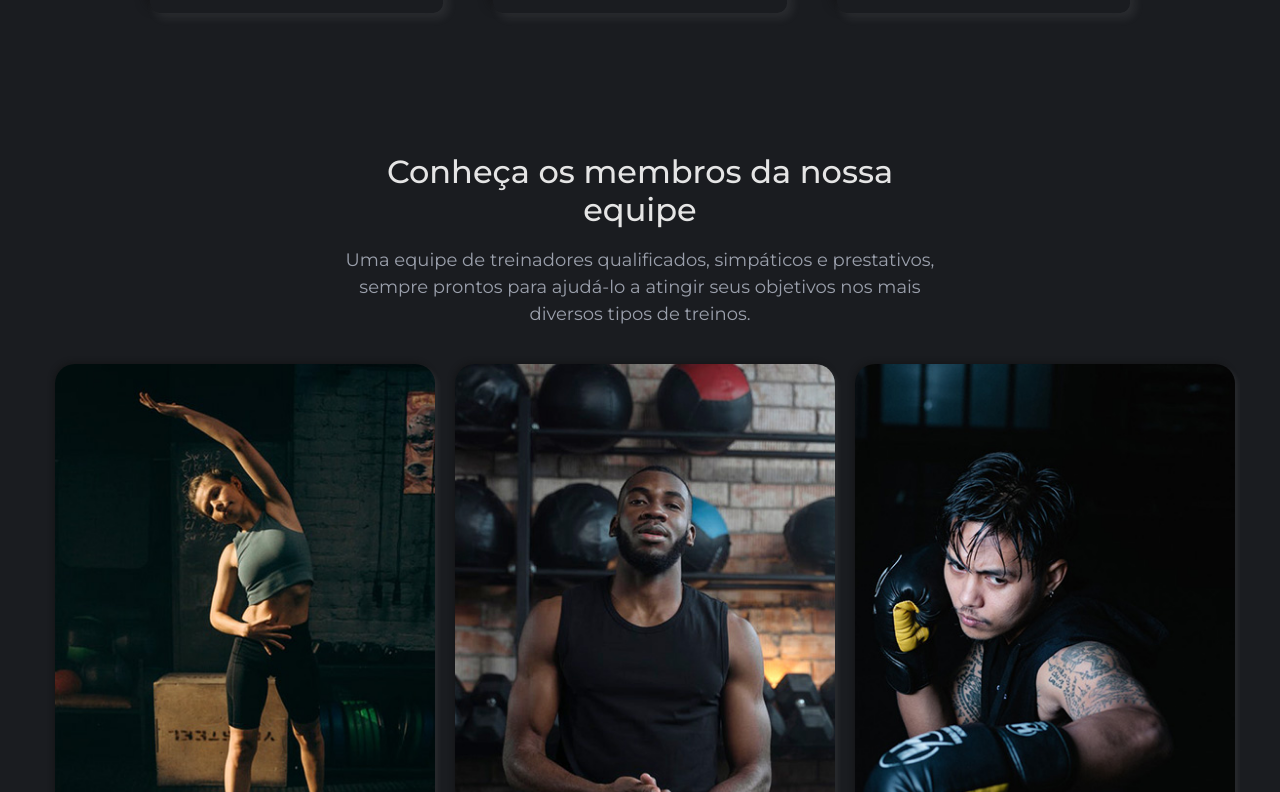
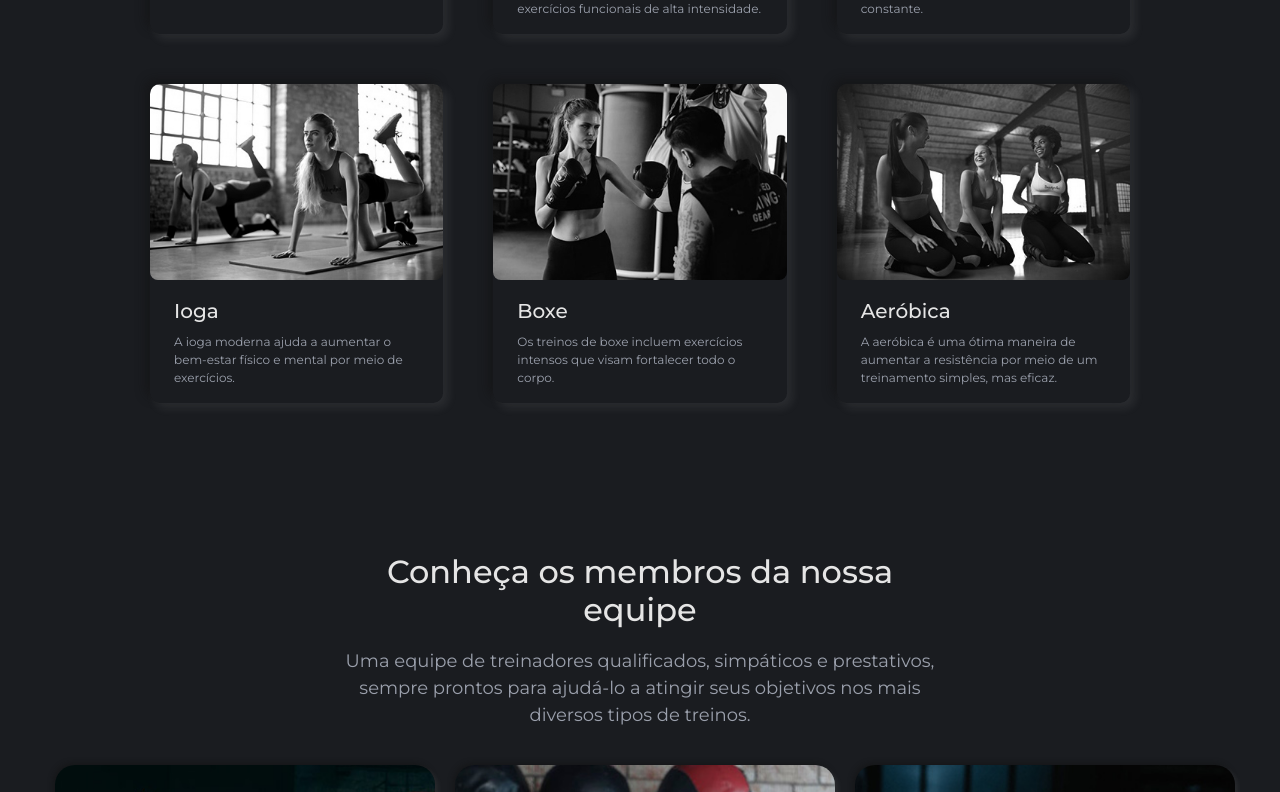
Before and after one commit to itseduardolima/kadu-fitness, a React (Vite) app: page / in a window 1280 px wide. Shown: the part 1748-2540 px from the top of the page. Built offline with nearby package versions, Linux system fonts and the light colour scheme.

Commit message:
feat: navigation

```diff
--- a/src/App.tsx
+++ b/src/App.tsx
@@ -1,3 +1,4 @@
+import { About } from "./components/About";
 import { Classes } from "./components/Classes";
 import Footer from "./components/Footer";
 import { Gallery } from "./components/Gallery";
@@ -10,10 +11,11 @@ function App() {
     <>
       <Header />
       <Intro />
-      <Classes />
-      <Team />
-      <Gallery />
-      <Footer />
+      <About id="about" />
+      <Classes id="classes" />
+      <Team id="team" />
+      <Gallery id="gallery" />
+      <Footer id="contact" />
     </>
   );
 }
--- a/src/components/Classes/index.tsx
+++ b/src/components/Classes/index.tsx
@@ -1,10 +1,18 @@
+import { useRef } from "react";
 import { Container } from "../../styles/Container";
 import { Text, TextContainer, Title } from "../../styles/Description";
 import GridContainer from "../Grid";
 
-export const Classes = () => {
+type ClassesProps = {
+  id?: string;
+};
+
+export const Classes: React.FC<ClassesProps> = ({ id }) => {
+
+  const ref = useRef(null);
+
   return (
-    <Container>
+    <Container id={id} ref={ref}>
       <TextContainer>
         <Title>Nossas aulas</Title>
         <Text>
--- a/src/components/Footer/index.tsx
+++ b/src/components/Footer/index.tsx
@@ -1,3 +1,4 @@
+import { useRef } from "react";
 import {
   FooterColumn,
   FooterContact,
@@ -8,13 +9,21 @@ import {
   SocialMedia,
 } from "./styled";
 
-const Footer = () => {
+type ContactProps = {
+  id?: string;
+};
+
+const Footer: React.FC<ContactProps> = ({ id }) => {
+  const ref = useRef(null);
+
   return (
-    <FooterContainer>
+    <FooterContainer id={id} ref={ref}>
       <FooterGrid>
         <FooterColumn>
           <FooterTitle>Saiba mais sobre nós</FooterTitle>
-          <p>Obtenha seu orçamento <br /> ou ligue: +1 (800) 756-32-56</p>
+          <p>
+            Obtenha seu orçamento <br /> ou ligue: +1 (800) 756-32-56
+          </p>
           <a href="#">Agendar uma aula</a>
         </FooterColumn>
         <FooterColumn>
--- a/src/components/Gallery/index.tsx
+++ b/src/components/Gallery/index.tsx
@@ -1,48 +1,23 @@
 import { Container } from "../../styles/Container";
 import { Text, TextContainer, Title } from "../../styles/Description";
-import styled from "styled-components";
 
 import photo1 from "../../assets/images/gallery-01-390x620.jpg";
 import photo2 from "../../assets/images/gallery-02-390x500.jpg";
 import photo3 from "../../assets/images/gallery-03-390x500.jpg";
 import photo4 from "../../assets/images/gallery-04-390x400.jpg";
 import photo5 from "../../assets/images/gallery-05-830x520.jpg";
+import { GalleryContainer, GalleryImage } from "./styled";
+import { useRef } from "react";
 
-const GalleryContainer = styled.div`
-  display: grid;
-  grid-template-columns: repeat(1, minmax(250px, 1fr));
-  gap: 10px;
-  padding: 0 15px;
+type GalleryProps = {
+  id?: string;
+};
 
-  @media (min-width: 768px) {
+export const Gallery: React.FC<GalleryProps> = ({ id }) => {
+  const ref = useRef(null);
 
-    grid-template-columns: repeat(2, minmax(250px, 1fr));
-  }
-
-  @media (min-width: 998px) {
-    padding: 0 10rem;
-    grid-template-columns: repeat(3, minmax(250px, 1fr));
-  }
-`;
-
-const GalleryImage = styled.img`
-  cursor: pointer;
-  border-radius: 8px;
-  display: inline-block;
-  transition: transform 0.3s ease-in-out;
-
-  &:hover {
-    transform: scale(1.05);
-  }
-
-  @media (max-width: 998px) {
-    width: 100%;
-  }
-`;
-
-export const Gallery = () => {
   return (
-    <Container>
+    <Container id={id} ref={ref}>
       <TextContainer>
         <Title>Nossa galeria</Title>
         <Text>
--- /dev/null
+++ b/src/components/Gallery/styled.ts
@@ -0,0 +1,32 @@
+import styled from "styled-components";
+
+export const GalleryContainer = styled.div`
+  display: grid;
+  grid-template-columns: repeat(1, minmax(250px, 1fr));
+  gap: 10px;
+  padding: 0 15px;
+
+  @media (min-width: 768px) {
+    grid-template-columns: repeat(2, minmax(250px, 1fr));
+  }
+
+  @media (min-width: 998px) {
+    padding: 0 10rem;
+    grid-template-columns: repeat(3, minmax(250px, 1fr));
+  }
+`;
+
+export const GalleryImage = styled.img`
+  cursor: pointer;
+  border-radius: 8px;
+  display: inline-block;
+  transition: transform 0.3s ease-in-out;
+
+  &:hover {
+    transform: scale(1.05);
+  }
+
+  @media (max-width: 998px) {
+    width: 100%;
+  }
+`;
--- a/src/components/Team/index.tsx
+++ b/src/components/Team/index.tsx
@@ -1,16 +1,23 @@
+import { useRef } from "react";
 import { Container } from "../../styles/Container";
 import { Text, TextContainer, Title } from "../../styles/Description";
 import { Carousel } from "../Carousel";
 
-export const Team = () => {
+type TeamProps = {
+  id?: string;
+};
+
+export const Team: React.FC<TeamProps> = ({ id }) => {
+  const ref = useRef(null);
+
   return (
-    <Container>
+    <Container id={id} ref={ref}>
       <TextContainer>
         <Title>Conheça os membros da nossa equipe</Title>
         <Text>
-          Uma equipe de treinadores qualificados, simpáticos e
-          prestativos, sempre prontos para ajudá-lo a atingir seus objetivos nos
-          mais diversos tipos de treinos.
+          Uma equipe de treinadores qualificados, simpáticos e prestativos,
+          sempre prontos para ajudá-lo a atingir seus objetivos nos mais
+          diversos tipos de treinos.
         </Text>
       </TextContainer>
       <Carousel />;
--- a/src/styles/Container.ts
+++ b/src/styles/Container.ts
@@ -1,7 +1,7 @@
 import styled from "styled-components";
 
 export const Container = styled.section`
-  padding: 30px 0;
+  padding-top: 70px;
   display: flex;
   flex-direction: column;
   justify-content: center;
```
